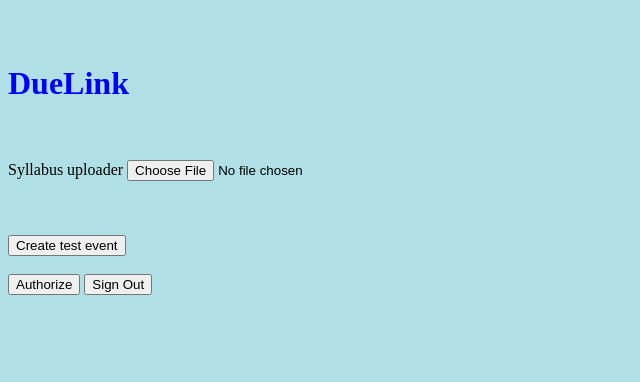
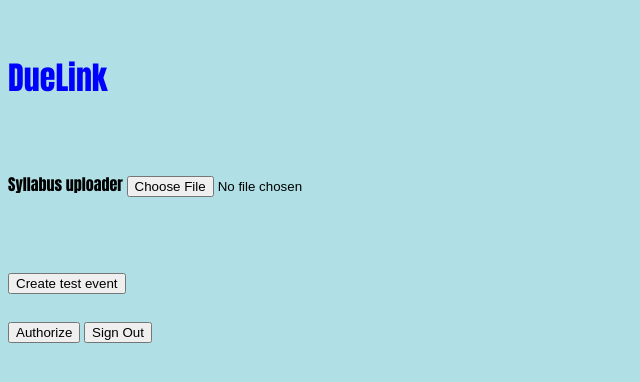
Before and after one commit to anjali-gopinathan/DueLink, a Flask app: page / in a window 1280 px wide. Shown: the top 382 px of the page, without its empty margins (0-640 px from the left). Run offline with Flask 2, Linux system fonts and the light colour scheme; some libraries are stand-ins or nearby versions.

Commit message:
impact ful

```diff
--- a/templates/index.css
+++ b/templates/index.css
@@ -2,6 +2,7 @@
 
 body {
   background-color: powderblue;
+  font-family: Impact, Haettenschweiler, 'Arial Narrow Bold', sans-serif;
 }
 h1 {
   color: blue;
--- a/templates/index.html
+++ b/templates/index.html
@@ -2,7 +2,7 @@
 <html>
 	<head>
     <link rel="stylesheet" href="index.css" type="text/css">
-    <br><br><h1>DueLink</h1>
+    <br><h1>DueLink</h1>
 	</head>
 
 	<body>
```
